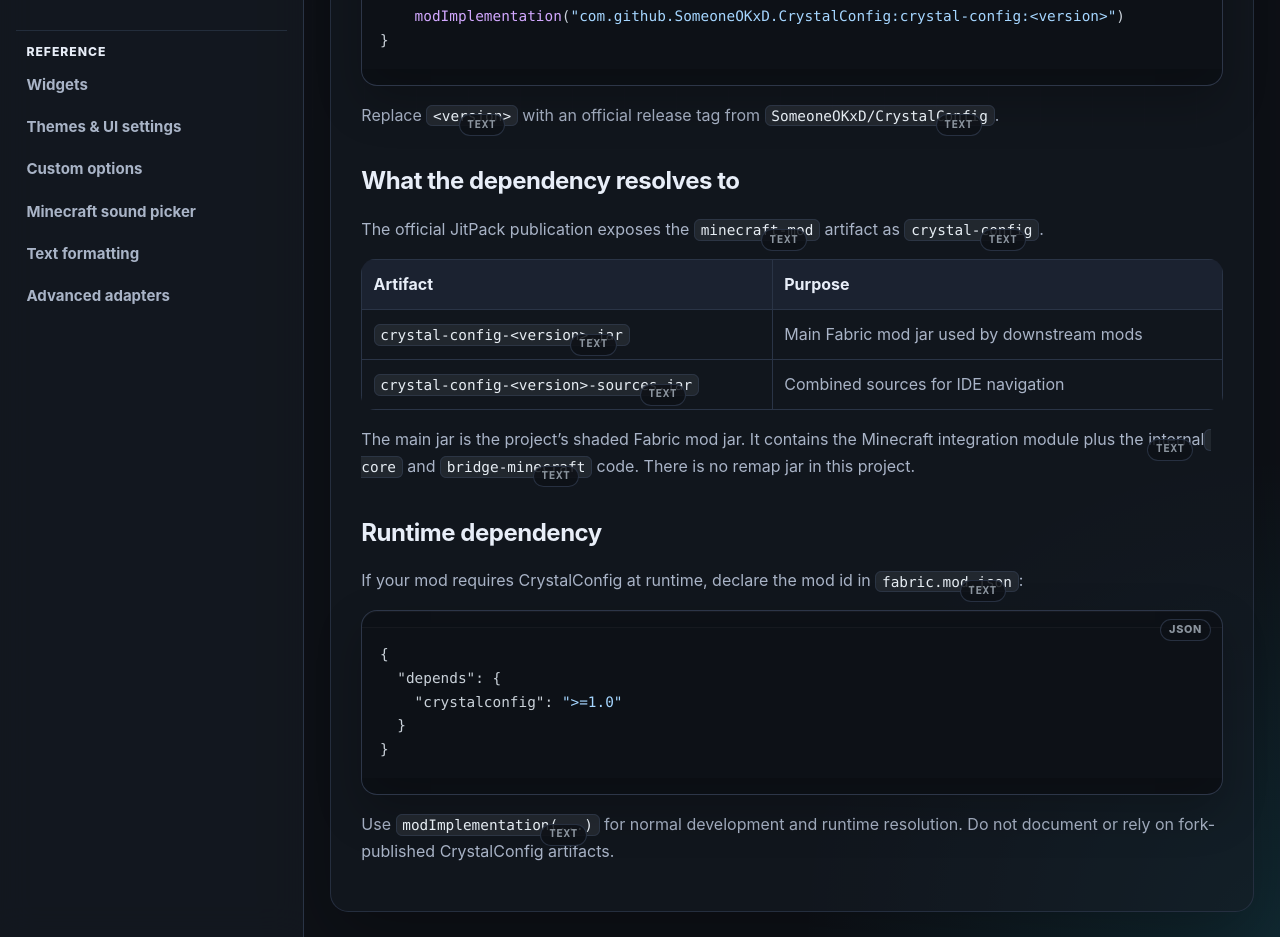
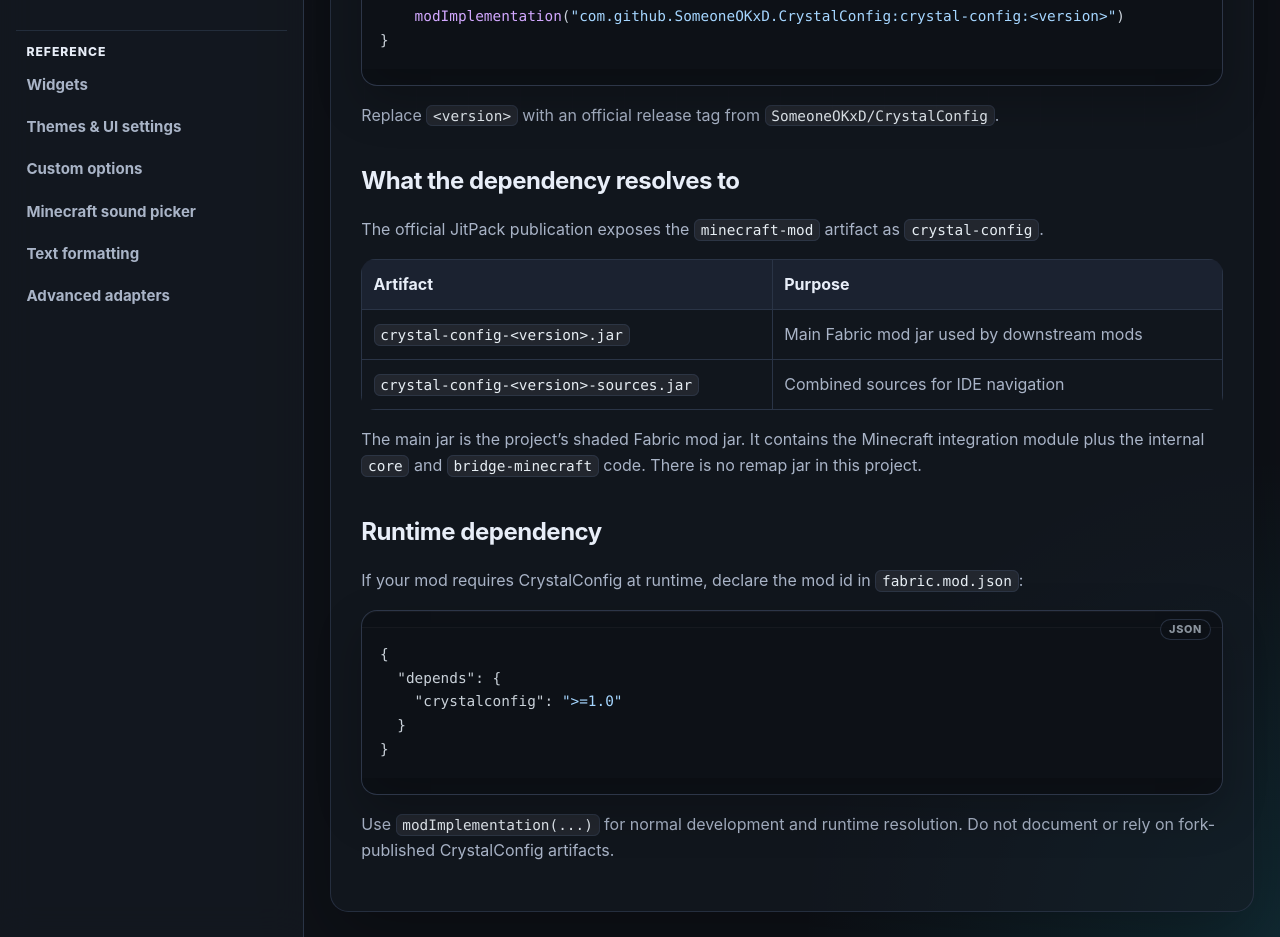
Before and after one commit to SomeoneOKxD/CrystalConfig, a Jekyll site: the page built from wiki/pages/distribution.md, in a window 1280 px wide and 1400 px high, scrolled down 206 px. Shown: the part 463-1400 px from the top of the window. Built offline with Jekyll 4.4.1, drawn with Linux system fonts in a browser that asks for light colours.

Commit message:
fix: scope wiki syntax badges to code blocks

```diff
--- a/wiki/assets/css/syntax.css
+++ b/wiki/assets/css/syntax.css
@@ -13,7 +13,7 @@
   overflow: hidden;
 }
 
-.highlighter-rouge {
+div.highlighter-rouge {
   position: relative;
 }
 
@@ -133,8 +133,9 @@
 .highlight .w { color: #6e7681; }
 .highlight .gl { text-decoration: underline; }
 
-/* Optional language badge, shown when Jekyll emits language-* wrappers. */
-.highlighter-rouge[class*="language-"]::before {
+/* Optional language badge, shown only for block code wrappers.
+ * Inline code can also receive language-* / highlighter-rouge classes, so these selectors are intentionally restricted to div.highlighter-rouge. */
+div.highlighter-rouge[class*="language-"]::before {
   position: absolute;
   top: 0.55rem;
   right: 0.75rem;
@@ -151,16 +152,16 @@
   text-transform: uppercase;
 }
 
-.language-java.highlighter-rouge::before { content: "java"; }
-.language-kotlin.highlighter-rouge::before { content: "kotlin"; }
-.language-json.highlighter-rouge::before { content: "json"; }
-.language-xml.highlighter-rouge::before { content: "xml"; }
-.language-yaml.highlighter-rouge::before,
-.language-yml.highlighter-rouge::before { content: "yaml"; }
-.language-bash.highlighter-rouge::before,
-.language-shell.highlighter-rouge::before,
-.language-sh.highlighter-rouge::before { content: "shell"; }
-.language-gradle.highlighter-rouge::before { content: "gradle"; }
-.language-properties.highlighter-rouge::before { content: "properties"; }
-.language-text.highlighter-rouge::before,
-.language-plaintext.highlighter-rouge::before { content: "text"; }
+div.language-java.highlighter-rouge::before { content: "java"; }
+div.language-kotlin.highlighter-rouge::before { content: "kotlin"; }
+div.language-json.highlighter-rouge::before { content: "json"; }
+div.language-xml.highlighter-rouge::before { content: "xml"; }
+div.language-yaml.highlighter-rouge::before,
+div.language-yml.highlighter-rouge::before { content: "yaml"; }
+div.language-bash.highlighter-rouge::before,
+div.language-shell.highlighter-rouge::before,
+div.language-sh.highlighter-rouge::before { content: "shell"; }
+div.language-gradle.highlighter-rouge::before { content: "gradle"; }
+div.language-properties.highlighter-rouge::before { content: "properties"; }
+div.language-text.highlighter-rouge::before,
+div.language-plaintext.highlighter-rouge::before { content: "text"; }
```
